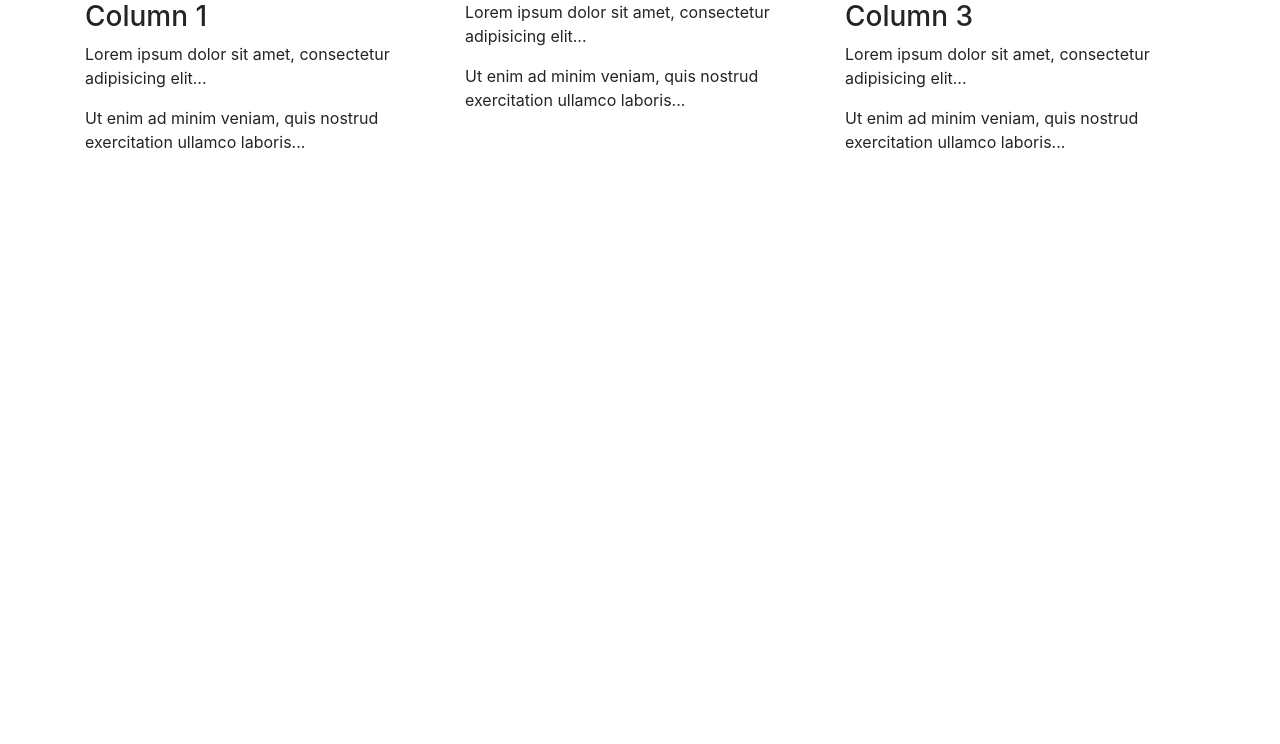
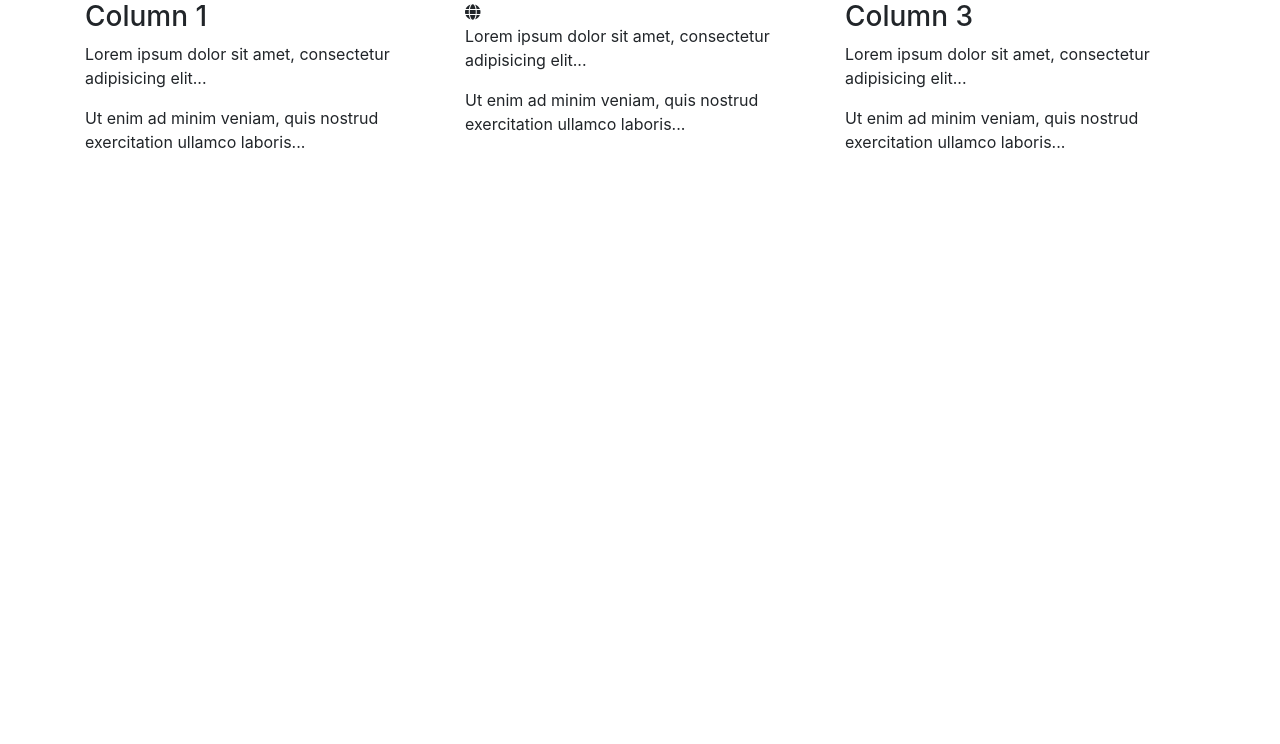
Before and after one commit to ashsoci/web-dev, a website: page html/home.html in a window 1280 px wide. Shown: the part 56-800 px from the top of the page. Drawn offline with nearby package versions, Linux system fonts and the light colour scheme.

```diff
--- a/html/home.html
+++ b/html/home.html
@@ -4,6 +4,7 @@
         <meta charset="utf-8">
         <title>Home</title>
         <link rel="stylesheet" href="https://maxcdn.bootstrapcdn.com/bootstrap/4.3.1/css/bootstrap.min.css">
+        <link rel="stylesheet" href="https://use.fontawesome.com/releases/v5.7.0/css/all.css" integrity="sha384-lZN37f5QGtY3VHgisS14W3ExzMWZxybE1SJSEsQp9S+oqd12jhcu+A56Ebc1zFSJ" crossorigin="anonymous">
         <script src="https://ajax.googleapis.com/ajax/libs/jquery/3.4.1/jquery.min.js"></script>
         <script src="https://cdnjs.cloudflare.com/ajax/libs/popper.js/1.14.7/umd/popper.min.js"></script>
         <script src="https://maxcdn.bootstrapcdn.com/bootstrap/4.3.1/js/bootstrap.min.js"></script>
```
